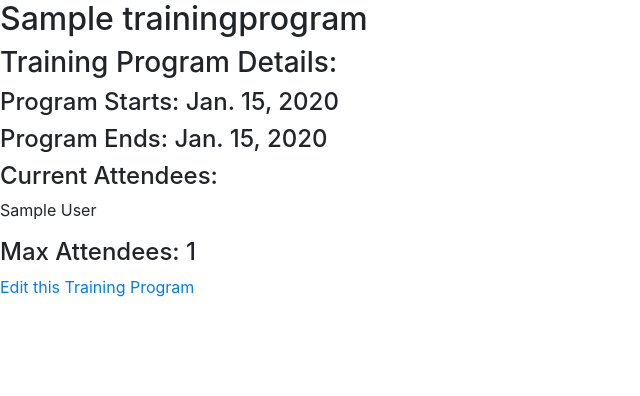
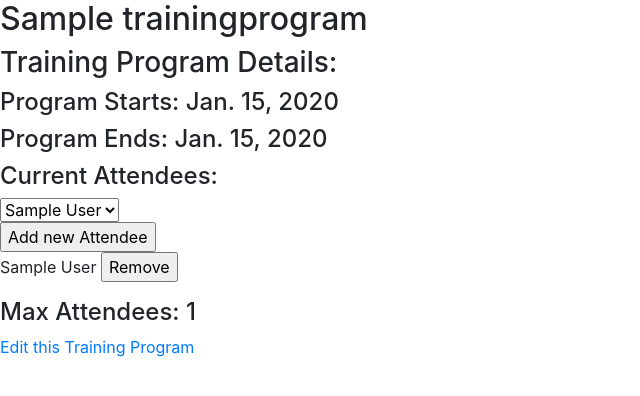
Before and after one commit to blathering-barnacles/Bangazon, a Django app: page /workforce/programs/1/ in a window 1280 px wide. Shown: the part 56-452 px from the top of the page, without its empty margins (0-640 px from the left). Run offline with Django 3.2, Linux system fonts and the light colour scheme; tables that the repository leaves empty hold one stand-in row (values such as "Sample post"); some libraries are stand-ins or nearby versions.

Commit message:
finished adding and removing employees to a program.

```diff
--- a/workforce/templates/workforce/programDetail.html
+++ b/workforce/templates/workforce/programDetail.html
@@ -8,10 +8,27 @@
 <h4>Program Starts: {{ program.startDate }} </h4>
 <h4>Program Ends: {{ program.endDate }} </h4>
 <h4>Current Attendees:</h4>
+<form action="{% url 'workforce:addAttendee' program.id %}" method="post">
+{% csrf_token %}
+<select name="nonAttendee" id="employees">
+        {% for nonAttendee in nonAttendees %}
+            <option name="nonAttendee1" value="{{ nonAttendee.id }}">{{ nonAttendee.firstName }} {{ nonAttendee.lastName }}</option>
+        {% endfor %}
+        {% for nonattendee in nonAttendeesToAny %}
+            <option name="nonAttendee1" value="{{ nonattendee.id }}">{{ nonattendee.firstName}} {{ nonattendee.lastName }}</option>
+        {% endfor %}
+    </select><br>
+    <input type="submit" value="Add new Attendee"/>
+</form>
 {% for attendee in attendees %}
-    <p> {{ attendee.employee.firstName}} {{attendee.employee.lastName}} </p>
+<form action="{% url 'workforce:deleteAttendee' attendee.id %}" method="post">
+    {% csrf_token %}
+    <p> {{ attendee.employee.firstName}} {{attendee.employee.lastName}}&nbsp<input type="submit" value="Remove" /></p>
+</form>
 {% endfor %}
 <h4>Max Attendees: {{ program.maxAttendees }} </h4>
 
+
+
 <a href="{% url 'workforce:editTraining' program.id %}">Edit this Training Program</a>
 {% endblock content %}
--- a/workforce/templates/workforce/programEditForm.html
+++ b/workforce/templates/workforce/programEditForm.html
@@ -13,6 +13,7 @@
 <p>{{ program.name }} Program Current End Date: {{ program.endDate }}</p>
 <p>New End Date: </p><input type="date" name="endDate" value="{{ endDate }}" />
 <p>{{ program.name }} Program Max Attendees: </p><input type="text" name="maxAttendees" value="{{ program.maxAttendees }}"/>
+<p>Who is attending: </p>
 <input type="submit" value="edit program"/>
 </form>
 
--- a/workforce/urls.py
+++ b/workforce/urls.py
@@ -18,6 +18,8 @@ urlpatterns = [
     path('addEmployee/', views.addEmployee, name='addEmployee'),
     path('training/', views.trainingList, name='training'),
     path('addtraining/', views.newTraining, name='addTraining'),
+    path('addAttendee/<int:program_id>', views.newAttendee, name='addAttendee'),
+    path('deleteAttendee/<int:attendee_id>', views.deleteAttendee, name='deleteAttendee'),
     path('editTraining/<int:program_id>', views.editProgramForm, name='editTraining'),
     path('editProgram/<int:program_id>', views.editProgram, name='editProgram'),
     path('programs/<int:program_id>/', views.programsDetail, name='programsDetail'),
--- a/workforce/views/__init__.py
+++ b/workforce/views/__init__.py
@@ -3,7 +3,7 @@ from .employeeDetail_view import employeeDetail
 from .departmentList_view import departmentList
 from .trainingProgram_views import trainingList, newTraining, pastTrainingList
 from .employeeList_view import employeeList
-from .trainingProgramDetail_view import programsDetail, editProgramForm, editProgram
+from .trainingProgramDetail_view import programsDetail, editProgramForm, editProgram, newAttendee, deleteAttendee
 from .addDepartment_view import addDepartment, departmentForm
 from .index_view import index, navvyBar
 from .computerList_view import computerList
--- a/workforce/views/trainingProgramDetail_view.py
+++ b/workforce/views/trainingProgramDetail_view.py
@@ -3,8 +3,9 @@ from datetime import datetime, timedelta
 from django.http import HttpResponse, HttpResponseRedirect
 from django.urls import reverse
 from django.utils import timezone
+from django.db.models import Q
 
-from ..models import TrainingProgram, EmployeeTrainingProgram
+from ..models import TrainingProgram, EmployeeTrainingProgram, Employee
 
 def programsDetail(request, program_id):
     '''Will display details for a single Training Program
@@ -19,10 +20,59 @@ def programsDetail(request, program_id):
 
     # go to training program and get the program info for the program with the id that matches program_id
     program = get_object_or_404(TrainingProgram, pk=program_id)
+    thisProgram = program.id
     # go to our join table filter through and find any rows where the ids match
     attendees = EmployeeTrainingProgram.objects.filter(trainingProgram_id=program_id)
-    context = {'program': program, 'attendees': attendees}
+
+
+    # for loop not in use
+    # nonAttendees = ""
+    # for person in attendees:
+        # attendeeId = person.id
+        # print("PERSON ID: ", person.id)
+        # nonAttendees = EmployeeTrainingProgram.objects.raw('''SELECT we.* FROM workforce_employeetrainingprogram we WHERE we.trainingProgram_id <> %s''', [thisProgram])
+
+    nonAttendees = Employee.objects.raw('''SELECT we.* FROM workforce_employee we''')
+
+
+    # nonAttendees = EmployeeTrainingProgram.objects.filter(~Q(trainingProgram_id=program_id))
+
+    nonAttendeesToAny = EmployeeTrainingProgram.objects.raw('''
+    SELECT workforce_employee.*
+    FROM workforce_employee WHERE NOT EXISTS (SELECT * FROM  workforce_employeetrainingprogram WHERE workforce_employeetrainingprogram.employee_id = workforce_employee.id)
+    ''')
+
+    # print("non attendees: ", nonAttendees)
+    context = {'program': program, 'attendees': attendees, 'nonAttendees': nonAttendees, 'nonAttendeesToAny': nonAttendeesToAny }
+    # print("context: ", context)
     return render(request, 'workforce/programDetail.html', context)
+
+
+def newAttendee(request, program_id):
+    program = get_object_or_404(TrainingProgram, pk=program_id)
+    newAttendee = request.POST['nonAttendee']
+    currentAttendee = EmployeeTrainingProgram.objects.filter(employee_id=newAttendee,trainingProgram_id=program_id)
+    print("CURRENT ATTENDEE: ", currentAttendee.values())
+
+    if not currentAttendee:
+        q = EmployeeTrainingProgram(employee_id=newAttendee,trainingProgram_id=program.id)
+        q.save()
+    # elif newAttendee in attendingId:
+    else:
+        print("That person is already attending this program")
+        #
+    return HttpResponseRedirect(reverse('workforce:programsDetail', args=(program.id,)))
+
+def deleteAttendee(request, attendee_id):
+    program = get_object_or_404(EmployeeTrainingProgram, pk=attendee_id)
+    program_id = program.trainingProgram.id
+    attendee = EmployeeTrainingProgram.objects.filter(pk=attendee_id)
+    attendee.delete()
+
+    # return HttpResponseRedirect(reverse('workforce:training'))
+    return HttpResponseRedirect(reverse('workforce:programsDetail', args=(program_id,)))
+
+
 
 def editProgramForm(request, program_id):
 
@@ -84,9 +134,8 @@ def editProgram(request, program_id):
     program = TrainingProgram.objects.get(id=program_id)
     program.name = request.POST['programName']
 
-    # Here im not directly sticking the value that has been typed in the form, because I want to do some if statements first,
-    # so instead I stick the value inside a variable.
-
+    # Here im not directly sticking the values that have been typed in the form, because I want to do some if statements first,
+    # so instead I stick the values inside the endDateFilter and startDateFilter variables.
     endDateFilter = request.POST['endDate']
     startDateFilter = request.POST['startDate']
 
```
